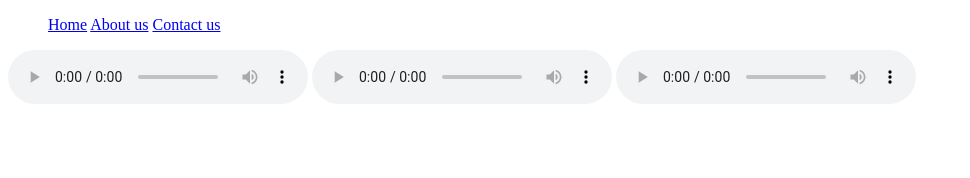
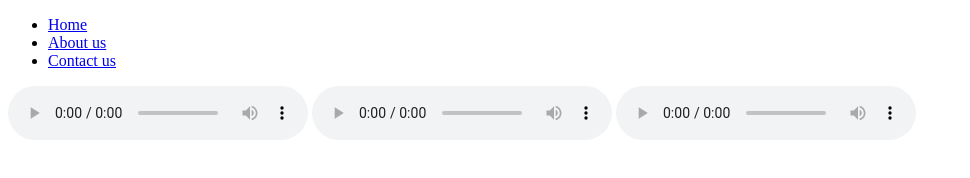
Before and after one commit to acciojob/semantic-navbar-and-audios-UmeshMula, a website: page main.html in a window 1280 px wide. Shown: the whole page, without its empty margins (0-970 px from the left). Drawn offline with Linux system fonts and the light colour scheme.

Commit message:
created a submission

```diff
--- a/main.html
+++ b/main.html
@@ -10,11 +10,11 @@
 	<!-- the entire body must be written by student -->
 	<nav>
 		<ul>
-			<a href = "#">Home</a>
-			<a href = "#">About us</a>
-			<a href = "#">Contact us</a>
+			<li><a href = "#">Home</a></li>
+			<li><a href = "#">About us</a></li>
+			<li><a href = "#">Contact us</a></li>
 		</ul>
-		</nav>
+
 
 		<audio src = "http://commondatastorage.googleapis.com/codeskulptor-demos/DDR_assets/Kangaroo_MusiQue_-_The_Neverwritten_Role_Playing_Game.mp3" controls>
 		</audio>
@@ -22,6 +22,7 @@
 		</audio>
 		<audio src = "http://codeskulptor-demos.commondatastorage.googleapis.com/pang/paza-moduless.mp3." controls>
 		</audio>
+		</nav>
 
     <script type="text/javascript" src="./script.js">
 </script>
```
